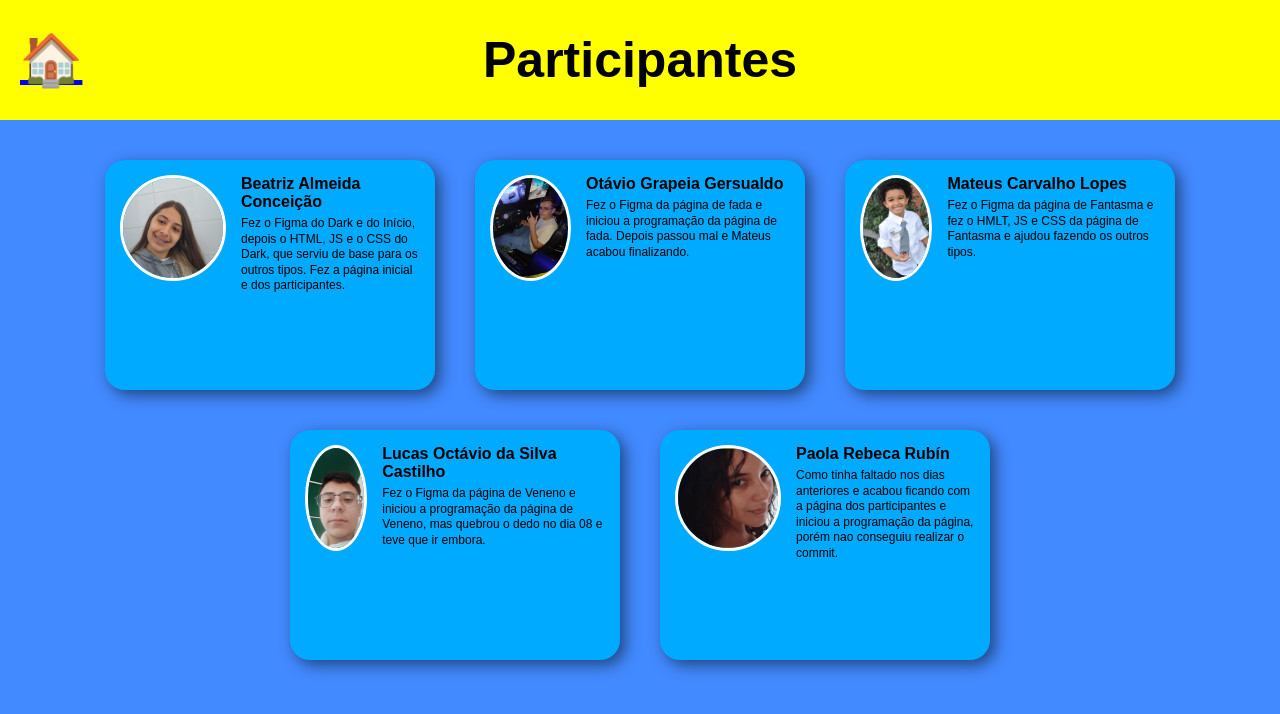
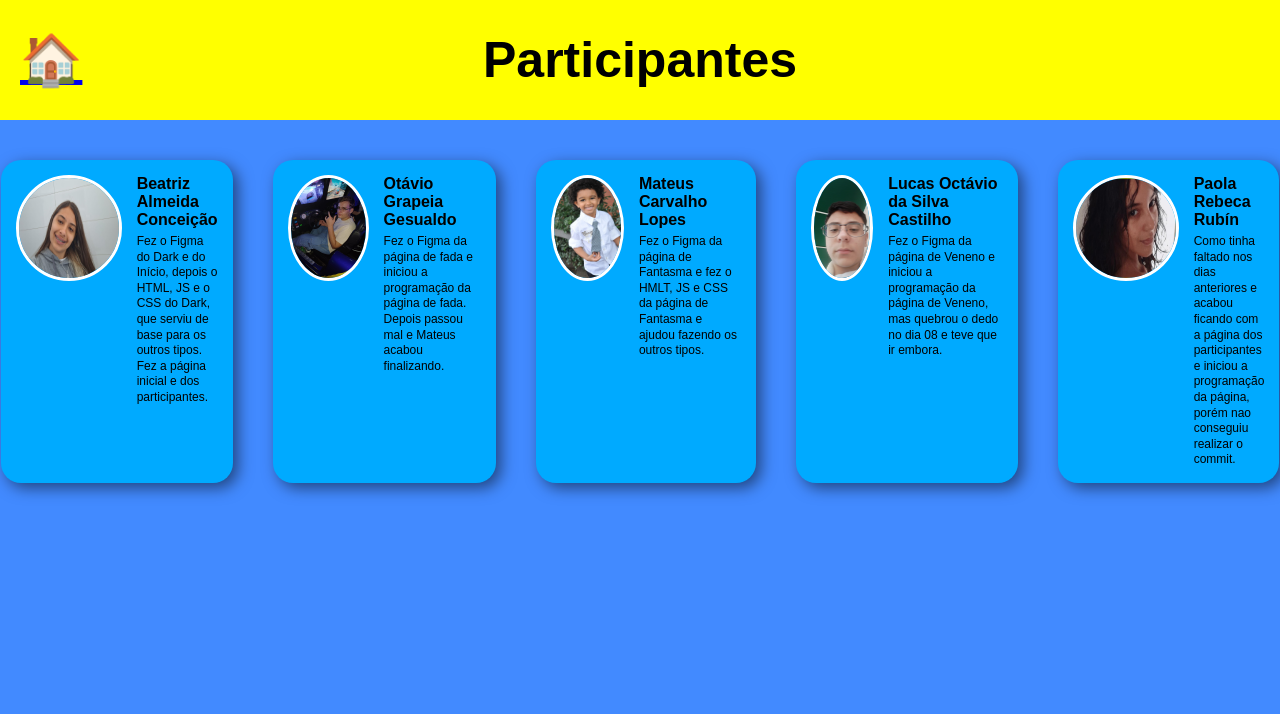
Before and after one commit to Beatriz-AC/Projeto_Poke, a plain HTML site: page cardPokemon/pages/participantes.html in a window 1280 px wide. Drawn offline with Linux system fonts and the light colour scheme.

Commit message:
comentarios

```diff
--- a/cardPokemon/assets/css/home.css
+++ b/cardPokemon/assets/css/home.css
@@ -5,9 +5,10 @@ body {
     margin: 0;
     padding: 0;
     text-align: center;
+    height: 800px;
 }
 
-
+/*parte de cima/cabeça*/
 .header-band {
     background-color: #f7d02c;
     padding: 10px 0;
@@ -15,27 +16,28 @@ body {
     border-bottom: 3px solid #f7d02c;
 }
 
+/*parte de cima/cabeça escrita*/
 .header-band h2 {
-    color: #1a1a1a; /* Preto */
+    color: #1a1a1a;
     font-size: 2em;
     margin: 0;
     font-weight: bold;
     letter-spacing: 2px;
 }
 
-
+/*area da logo*/
 .conteúdo-logo {
     padding: 20px;
 }
 
-
+/*logo do poke*/
 .pokemon-logo {
     max-width: 350px;
     height: auto;
     margin-bottom: 50px;
 }
 
-
+/*tipo dos elementros*/
 .tipo-icons-inicio {
     background-color: #8EB9FF;
     padding: 15px 0;
@@ -47,21 +49,21 @@ body {
     border-radius: 5px;
 }
 
-
+/*elementos link*/
 .type-icon-link {
     display: inline-block;
     width: 120px;
     height: 120px;
-    border-radius: 50%;
-    overflow: hidden;
     transition: transform 0.2s;
-    text-decoration: none;
+
 }
 
+/*aumenta o temanho do tipo onde ta o mause*/
 .type-icon-link:hover {
     transform: scale(1.1);
 }
 
+/*imagem dos elementos*/
 .type-icon-link img {
     width: 100%;
     height: 100%;
@@ -69,19 +71,20 @@ body {
 }
 
 
-
-.flooter {
+/*roda pé*/
+.footer {
     height: 50px;
     background-color: #f7d02c;
     color: #1a1a1a;
     width: 100%;
-    margin-top: 30px;
+    margin-top: 393px;
     display: flex;
     justify-content: center;
     align-items: center;
 }
 
-.flooter p {
+/*roda pé escrita*/
+.footer p {
     margin: 0;
     font-size: 1em;
     font-weight: bold;
--- a/cardPokemon/assets/css/participante.css
+++ b/cardPokemon/assets/css/participante.css
@@ -1,12 +1,12 @@
-
+/*geral*/
 body {
     font-family: Arial, sans-serif;
     background-color: #428AFF;
     margin: 0;
     padding: 0;
-    color: #ffffff;
 }
 
+/*parte de cima/cabeça*/
 header {
     background-color: #ffff00;
     color: #000000;
@@ -18,32 +18,31 @@ header {
     justify-content: center;
     height: 100px;
 }
-
+/*parte de cima/cabeça icon*/
 .home-icon {
     position: absolute;
     left: 20px;
     font-size: 50px;
-    cursor: pointer;
     line-height: 1;
     top: 50%;
     transform: translateY(-50%);
 }
-
+/*parte de cima/cabeça escrita*/
 header h1 {
     font-size: 50px;
     margin: 0;
     font-weight: bold;
 }
 
-
+/*area dos participantes*/
 .participants-container {
     display: flex;
-    flex-wrap: wrap;
     justify-content: center;
     gap: 40px;
     padding: 40px 20px;
 }
 
+/*participantes card*/
 .participant-card {
     background-color: #00aaff;
     border-radius: 20px;
@@ -52,27 +51,23 @@ header h1 {
     min-height: 200px;
     box-shadow: 5px 5px 15px rgba(0, 0, 0, 0.5);
     display: flex;
-    align-items: flex-start;
 }
-
+/* foto dos participantes*/
 .participant-photo {
     width: 100px;
     height: 100px;
     border-radius: 50%;
-    object-fit: cover;
     margin-right: 15px;
     border: 3px solid #ffffff;
 }
-
+/*participantes info*/
 .participant-info {
-    flex-grow: 1;
     color: #000000;
 }
 
 .participant-info h3 {
     margin: 0 0 5px 0;
     font-size: 16px;
-    font-weight: bold;
 }
 
 .participant-info p {
@@ -81,7 +76,7 @@ header h1 {
     line-height: 1.3;
 }
 
-
+/*Tamanho para outros modelos*/
 @media (max-width: 768px) {
     .participant-card {
         width: 90%;
--- a/cardPokemon/pages/participantes.html
+++ b/cardPokemon/pages/participantes.html
@@ -8,7 +8,7 @@
 <body>
     <header>
 
-        <div class="home-icon">🏠</div> <h1>Participantes</h1>
+       <h1>Participantes</h1>
 
         <div class="home-icon">
         <a href="../pages/home.html" class="home-link">🏠</a>
@@ -29,12 +29,12 @@
         <div class="participant-card">
             <img src="../assets/img/OT.jpeg" alt="Foto de Otávio Graziela Gersualdo" class="participant-photo">
             <div class="participant-info">
-                <h3>Otávio Grapeia Gersualdo</h3>
+                <h3>Otávio Grapeia Gesualdo</h3>
                 <p>Fez o Figma da página de fada e iniciou a programação da página de fada. Depois passou mal e Mateus acabou finalizando.</p>
             </div>
         </div>
 
-        <div class="participant-card empty-photo">
+        <div class="participant-card">
             <img src="../assets/img/MT.jpeg" alt="Foto de Mateus Carvalho Lopes" class="participant-photo placeholder">
             <div class="participant-info">
                 <h3>Mateus Carvalho Lopes</h3>
```
Also changed, not shown: cardPokemon/assets/css/dark.css (+10 -2 lines), cardPokemon/assets/js/dark.js (+27 -10 lines), cardPokemon/pages/home.html (+2 -2 lines).
